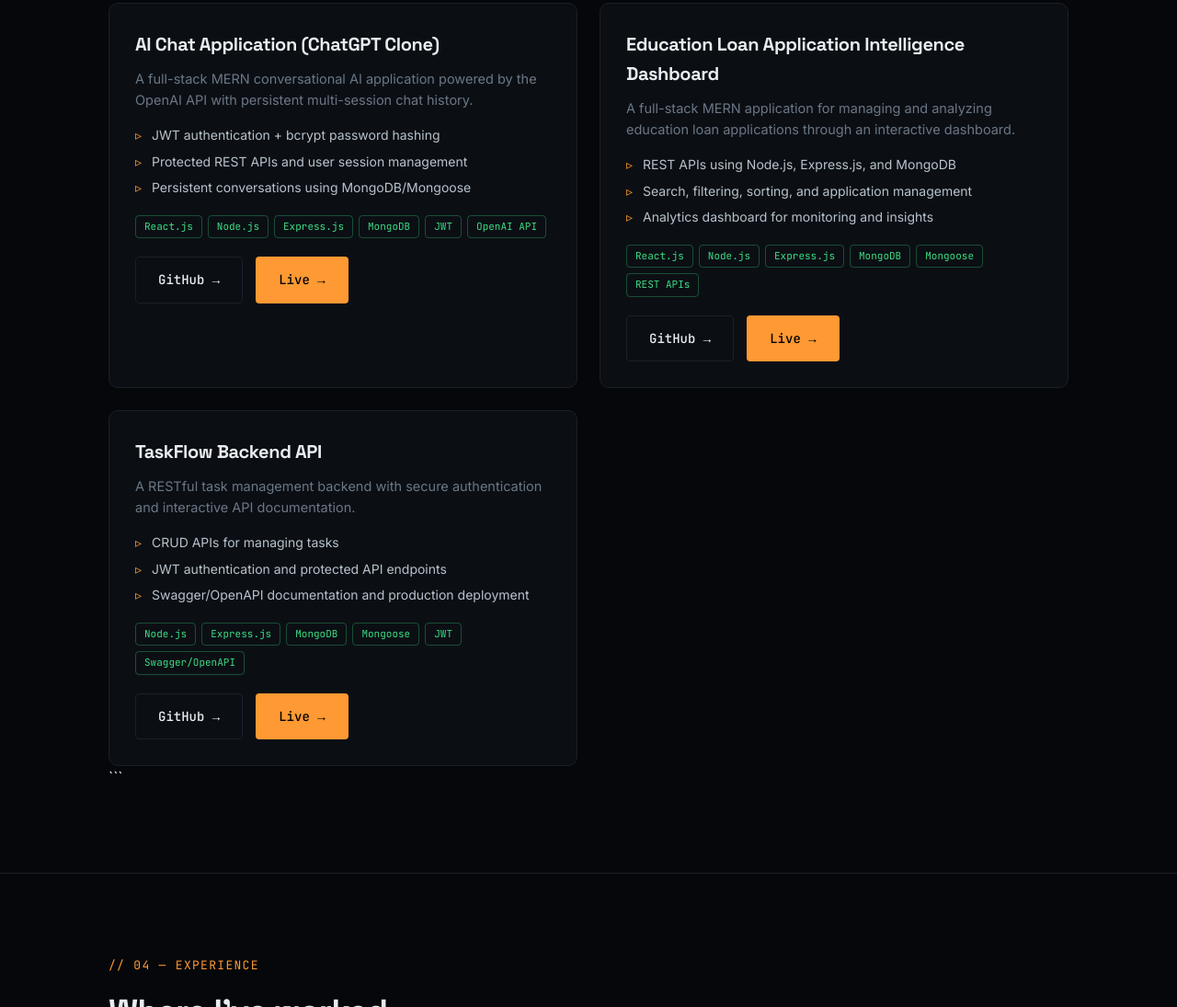
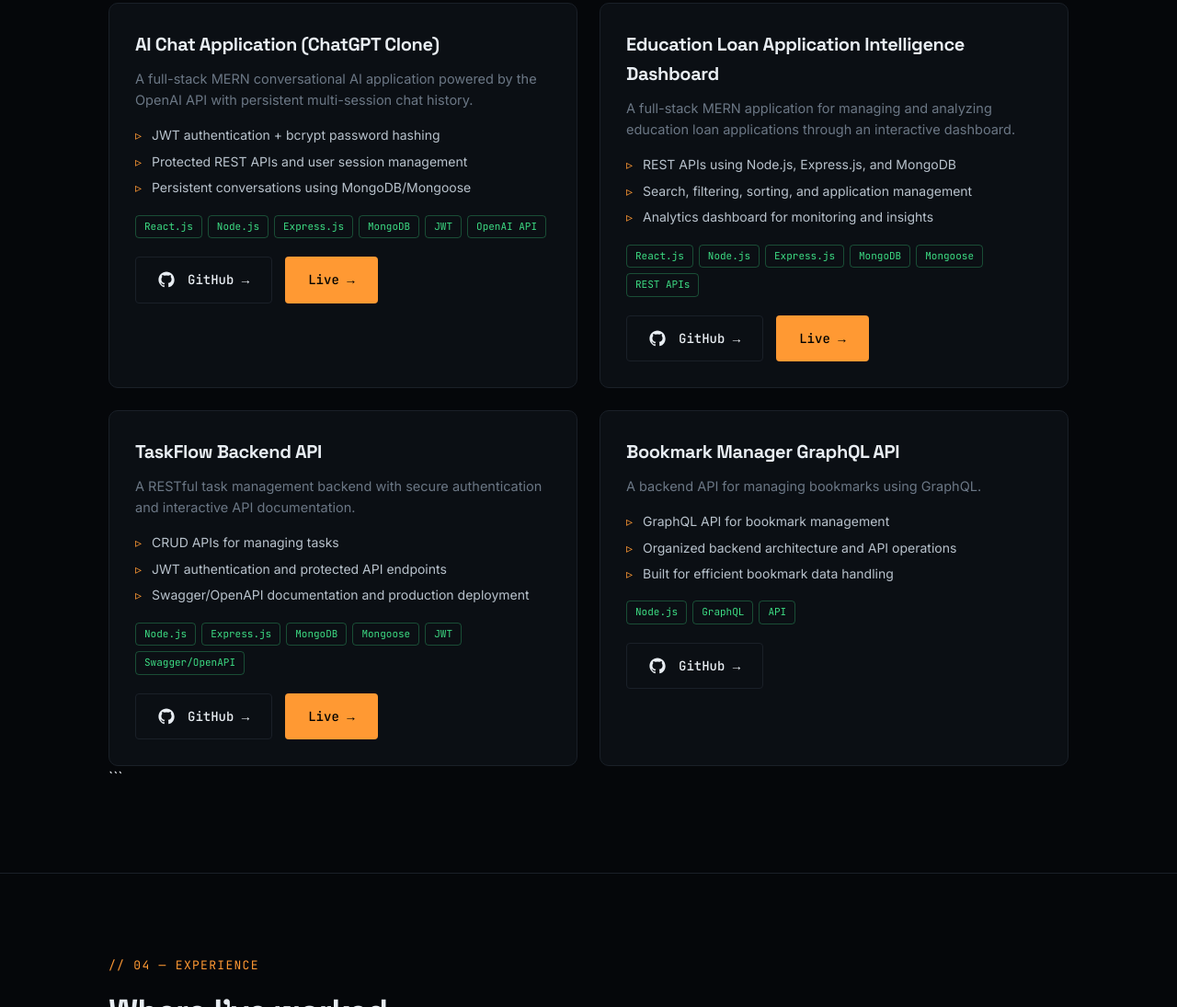
Before and after one commit to ankitanand21/Portfolio_Website, a website: page public/index.html in a window 1280 px wide. Shown: the part 2968-4063 px from the top of the page at 92% size. Drawn offline with Linux system fonts and the light colour scheme; no server answers.

Commit message:
Update portfolio projects

```diff
--- a/public/index.html
+++ b/public/index.html
@@ -209,7 +209,13 @@
     </div>
 
     <div class="hero-ctas" style="margin-top:20px;">
-      <a href="https://github.com/ankitanand21/AI-Chat-App" target="_blank" class="btn btn-ghost">GitHub →</a>
+      <a href="https://github.com/ankitanand21/AI-Chat-App" target="_blank" class="btn btn-ghost">
+        <svg viewBox="0 0 24 24" width="18" height="18" fill="currentColor" style="vertical-align:middle; margin-right:6px;">
+          <path d="M12 .5C5.65.5.5 5.65.5 12c0 5.09 3.29 9.4 7.86 10.93.57.1.78-.25.78-.55 0-.27-.01-1.16-.02-2.11-3.2.7-3.88-1.36-3.88-1.36-.52-1.33-1.28-1.68-1.28-1.68-1.04-.71.08-.7.08-.7 1.16.08 1.77 1.19 1.77 1.19 1.03 1.76 2.7 1.25 3.36.96.1-.75.4-1.25.73-1.54-2.56-.29-5.25-1.28-5.25-5.7 0-1.26.45-2.29 1.19-3.1-.12-.29-.52-1.46.11-3.05 0 0 .97-.31 3.18 1.18a11.1 11.1 0 0 1 5.79 0c2.2-1.49 3.17-1.18 3.17-1.18.63 1.59.24 2.76.12 3.05.74.81 1.18 1.84 1.18 3.1 0 4.43-2.69 5.41-5.26 5.7.42.36.78 1.07.78 2.15 0 1.55-.01 2.8-.01 3.18 0 .3.2.66.79.55A10.52 10.52 0 0 0 23.5 12C23.5 5.65 18.35.5 12 .5Z"/>
+        </svg>
+        GitHub →
+      </a>
+
       <a href="https://github.com/ankitanand21/AI-Chat-App" target="_blank" class="btn btn-primary">Live →</a>
     </div>
   </div>
@@ -236,7 +242,13 @@
     </div>
 
     <div class="hero-ctas" style="margin-top:20px;">
-      <a href="https://github.com/ankitanand21/dhaniti-education-loan-dashboard" target="_blank" class="btn btn-ghost">GitHub →</a>
+      <a href="https://github.com/ankitanand21/dhaniti-education-loan-dashboard" target="_blank" class="btn btn-ghost">
+        <svg viewBox="0 0 24 24" width="18" height="18" fill="currentColor" style="vertical-align:middle; margin-right:6px;">
+          <path d="M12 .5C5.65.5.5 5.65.5 12c0 5.09 3.29 9.4 7.86 10.93.57.1.78-.25.78-.55 0-.27-.01-1.16-.02-2.11-3.2.7-3.88-1.36-3.88-1.36-.52-1.33-1.28-1.68-1.28-1.68-1.04-.71.08-.7.08-.7 1.16.08 1.77 1.19 1.77 1.19 1.03 1.76 2.7 1.25 3.36.96.1-.75.4-1.25.73-1.54-2.56-.29-5.25-1.28-5.25-5.7 0-1.26.45-2.29 1.19-3.1-.12-.29-.52-1.46.11-3.05 0 0 .97-.31 3.18 1.18a11.1 11.1 0 0 1 5.79 0c2.2-1.49 3.17-1.18 3.17-1.18.63 1.59.24 2.76.12 3.05.74.81 1.18 1.84 1.18 3.1 0 4.43-2.69 5.41-5.26 5.7.42.36.78 1.07.78 2.15 0 1.55-.01 2.8-.01 3.18 0 .3.2.66.79.55A10.52 10.52 0 0 0 23.5 12C23.5 5.65 18.35.5 12 .5Z"/>
+        </svg>
+        GitHub →
+      </a>
+
       <a href="https://dhaniti-education-loan-dashboard-frontend.onrender.com/" target="_blank" class="btn btn-primary">Live →</a>
     </div>
   </div>
@@ -263,8 +275,42 @@
     </div>
 
     <div class="hero-ctas" style="margin-top:20px;">
-      <a href="https://github.com/ankitanand21/taskflow-backend" target="_blank" class="btn btn-ghost">GitHub →</a>
+      <a href="https://github.com/ankitanand21/taskflow-backend" target="_blank" class="btn btn-ghost">
+        <svg viewBox="0 0 24 24" width="18" height="18" fill="currentColor" style="vertical-align:middle; margin-right:6px;">
+          <path d="M12 .5C5.65.5.5 5.65.5 12c0 5.09 3.29 9.4 7.86 10.93.57.1.78-.25.78-.55 0-.27-.01-1.16-.02-2.11-3.2.7-3.88-1.36-3.88-1.36-.52-1.33-1.28-1.68-1.28-1.68-1.04-.71.08-.7.08-.7 1.16.08 1.77 1.19 1.77 1.19 1.03 1.76 2.7 1.25 3.36.96.1-.75.4-1.25.73-1.54-2.56-.29-5.25-1.28-5.25-5.7 0-1.26.45-2.29 1.19-3.1-.12-.29-.52-1.46.11-3.05 0 0 .97-.31 3.18 1.18a11.1 11.1 0 0 1 5.79 0c2.2-1.49 3.17-1.18 3.17-1.18.63 1.59.24 2.76.12 3.05.74.81 1.18 1.84 1.18 3.1 0 4.43-2.69 5.41-5.26 5.7.42.36.78 1.07.78 2.15 0 1.55-.01 2.8-.01 3.18 0 .3.2.66.79.55A10.52 10.52 0 0 0 23.5 12C23.5 5.65 18.35.5 12 .5Z"/>
+        </svg>
+        GitHub →
+      </a>
+
       <a href="https://taskflow-backend-ogk0.onrender.com/docs/" target="_blank" class="btn btn-primary">Live →</a>
+    </div>
+  </div>
+
+  <!-- BOOKMARK MANAGER GRAPHQL API -->
+  <div class="card">
+    <h3>Bookmark Manager GraphQL API</h3>
+
+    <p>A backend API for managing bookmarks using GraphQL.</p>
+
+    <ul>
+      <li>GraphQL API for bookmark management</li>
+      <li>Organized backend architecture and API operations</li>
+      <li>Built for efficient bookmark data handling</li>
+    </ul>
+
+    <div class="tags">
+      <span class="tag">Node.js</span>
+      <span class="tag">GraphQL</span>
+      <span class="tag">API</span>
+    </div>
+
+    <div class="hero-ctas" style="margin-top:20px;">
+      <a href="https://github.com/ankitanand21/bookmark-manager-graphql-api" target="_blank" class="btn btn-ghost">
+        <svg viewBox="0 0 24 24" width="18" height="18" fill="currentColor" style="vertical-align:middle; margin-right:6px;">
+          <path d="M12 .5C5.65.5.5 5.65.5 12c0 5.09 3.29 9.4 7.86 10.93.57.1.78-.25.78-.55 0-.27-.01-1.16-.02-2.11-3.2.7-3.88-1.36-3.88-1.36-.52-1.33-1.28-1.68-1.28-1.68-1.04-.71.08-.7.08-.7 1.16.08 1.77 1.19 1.77 1.19 1.03 1.76 2.7 1.25 3.36.96.1-.75.4-1.25.73-1.54-2.56-.29-5.25-1.28-5.25-5.7 0-1.26.45-2.29 1.19-3.1-.12-.29-.52-1.46.11-3.05 0 0 .97-.31 3.18 1.18a11.1 11.1 0 0 1 5.79 0c2.2-1.49 3.17-1.18 3.17-1.18.63 1.59.24 2.76.12 3.05.74.81 1.18 1.84 1.18 3.1 0 4.43-2.69 5.41-5.26 5.7.42.36.78 1.07.78 2.15 0 1.55-.01 2.8-.01 3.18 0 .3.2.66.79.55A10.52 10.52 0 0 0 23.5 12C23.5 5.65 18.35.5 12 .5Z"/>
+        </svg>
+        GitHub →
+      </a>
     </div>
   </div>
 
```
